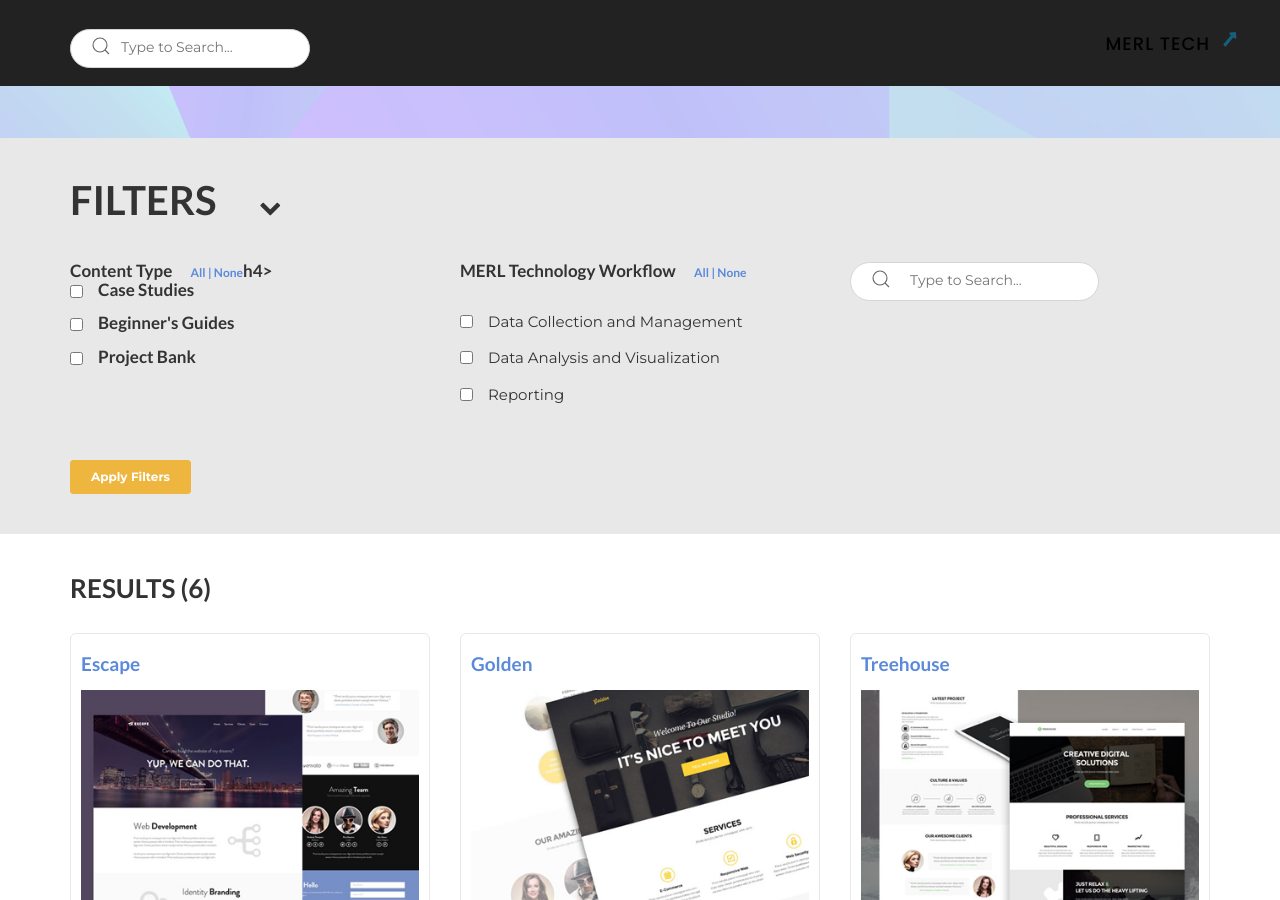
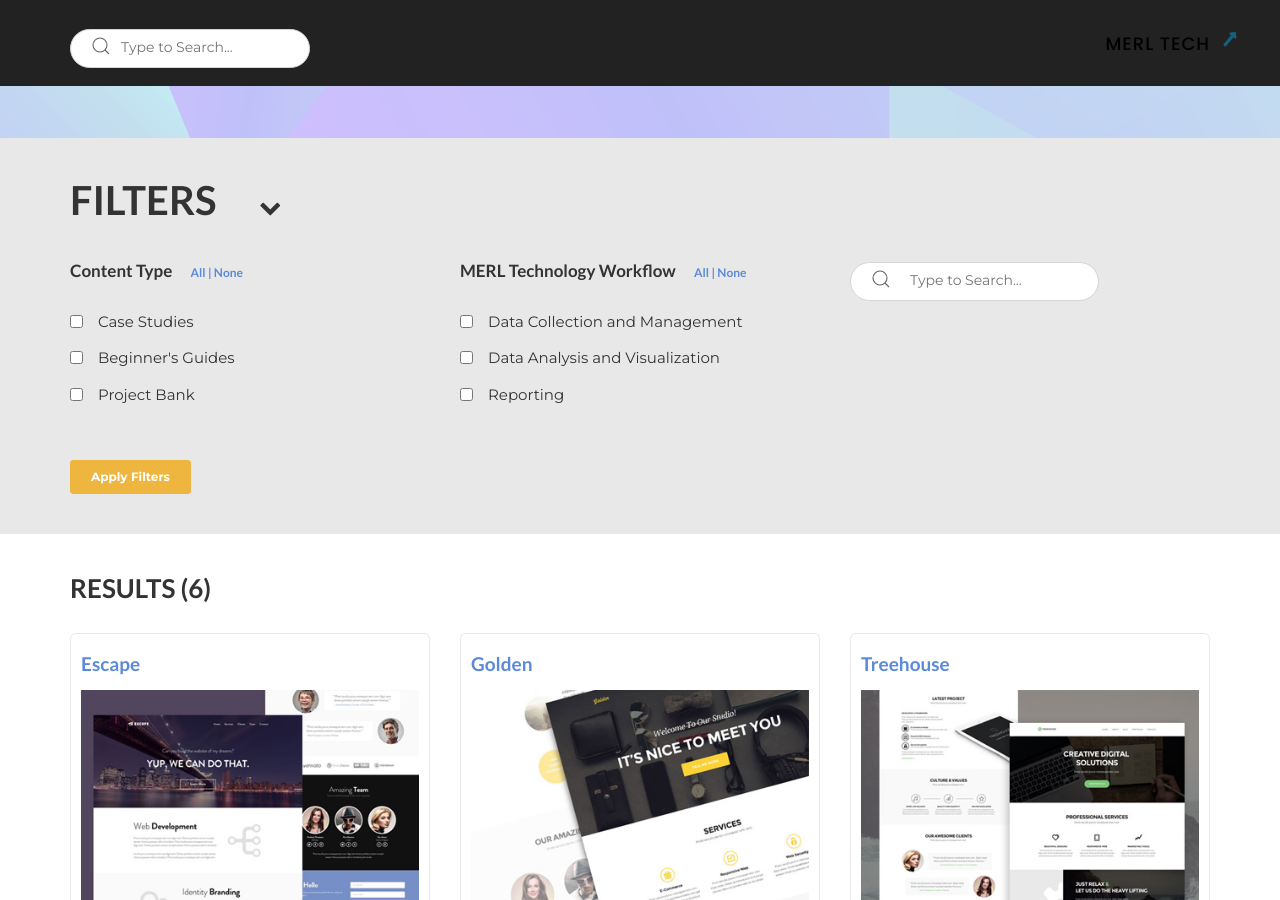
Before and after one commit to gsadaf/gsadaf.github.io, a Jekyll site: the page built from index.html, in a window 1280 px wide and 900 px high, scrolled down 387 px. Built offline with Jekyll 4.4.1, drawn with Linux system fonts in a browser that asks for light colours; some web fonts are replaced.

Commit message:
latest changes

```diff
--- a/_includes/filters.html
+++ b/_includes/filters.html
@@ -8,7 +8,7 @@
             </div>
             <div class="row">
 				<div class="col-md-4">
-                    <h4 class="service-heading">Content Type <span class="filter_actions"> <span class="all">All</span> | <span class="none">None</span></span>h4>
+                    <h4 class="service-heading">Content Type <span class="filter_actions"> <span class="all">All</span> | <span class="none">None</span></h4>
                     <div class="control-group form-group">
                         <input type="checkbox" class="form-control" id="case-studies" required="" aria-invalid="false"> Case Studies
                         <p class="help-block text-danger"></p>
@@ -23,7 +23,7 @@
                     </div>
                 </div>
                 <div class="col-md-4">
-                    <h4 class="service-heading">MERL Technology Workflow <span class="filter_actions"> <span class="all">All</span> | <span class="none">None</span></span></h4>
+                    <h4 class="service-heading">MERL Technology Workflow <span class="filter_actions"> <span class="all">All</span> | <span class="none">None</span></h4>
                     <div class="control-group form-group">
                         <input type="checkbox" class="form-control" id="data-collection" required="" aria-invalid="false"> Data Collection and Management
                         <p class="help-block text-danger"></p>
```
